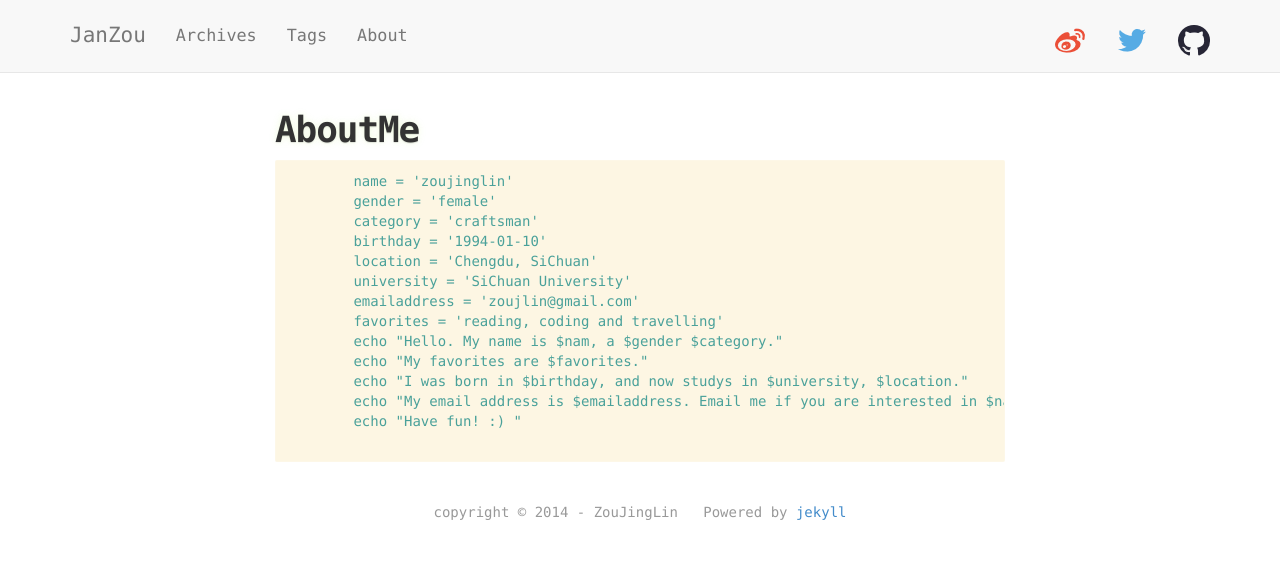
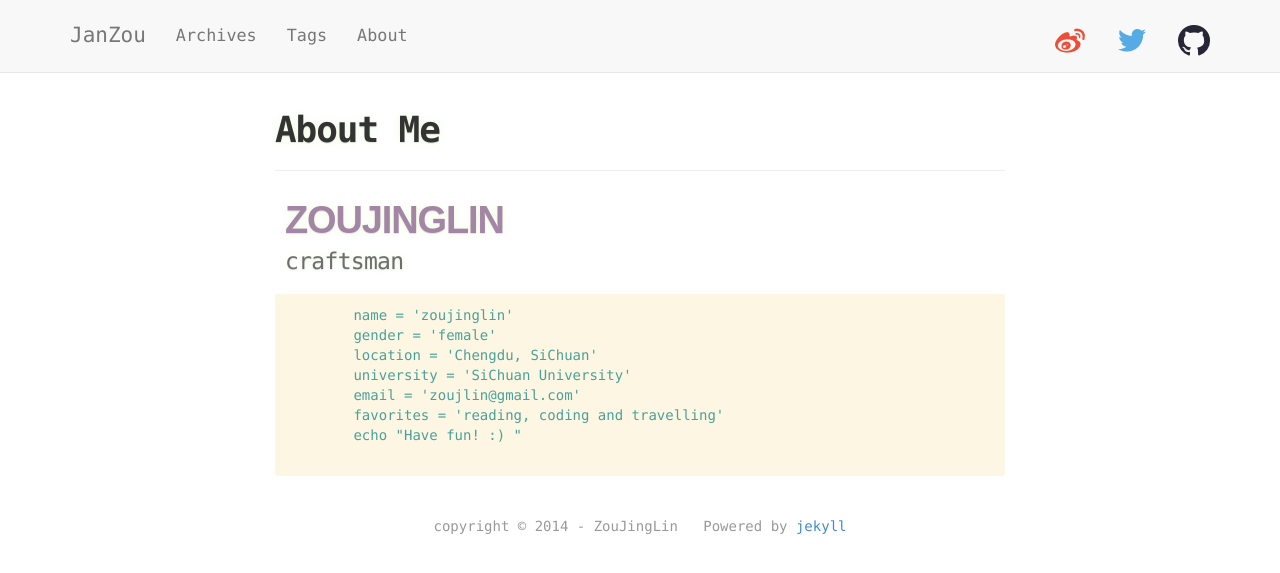
Before and after one commit to Jan-zou/jan-zou.github.com, a Jekyll site: the page built from about/index.html, in a window 1280 px wide. Shown: the top 573 px of the page. Built offline with Jekyll 4.4.1, drawn with Linux system fonts in a browser that asks for light colours; nearby versions of some CDN libraries; Markdown is read by kramdown in place of the engine named in the settings.

Commit message:
chagne aboutme and add continue reading button

```diff
--- a/about/index.html
+++ b/about/index.html
@@ -4,22 +4,17 @@ title: aboutme
 ---
 
 <article class="col-md-8 col-md-offset-2">
-	<h1>AboutMe</h1>
+	<h1>About Me</h1>
+	<hr>
+	<h2 id="user_top">zoujinglin</h2>
+	<h3 id="category">craftsman</h3>
 	<pre>
 	name = 'zoujinglin'
 	gender = 'female'
-	category = 'craftsman'
-	birthday = '1994-01-10'
 	location = 'Chengdu, SiChuan'
 	university = 'SiChuan University'
-	emailaddress = 'zoujlin@gmail.com'
+	email = 'zoujlin@gmail.com'
 	favorites = 'reading, coding and travelling'
-	echo "Hello. My name is $nam, a $gender $category."
-	echo "My favorites are $favorites."
-	echo "I was born in $birthday, and now studys in $university, $location."
-	echo "My email address is $emailaddress. Email me if you are interested in $name."
 	echo "Have fun! :) "
 	</pre>
-
-
 </article>
--- a/archives/index.html
+++ b/archives/index.html
@@ -15,7 +15,7 @@ layout: default
     {% endunless %}
 
     <div class="postlist">
-        <h3><a href="{{ post.url }}" rel="prefetch">{{ post.title }}</a></h3>
+        <h3><a href="{{ post.url }}" rel="prefetch" class="title">{{ post.title }}</a></h3>
         <div class="meta">
             <time pubdate datetime="{{ post.date | date: "%Y-%m-%d" }}" title="{{ post.date | date: "%Y-%m-%d" }}">{{ post.date | date: "%Y-%m-%d" }}</time>
             {% for tag in post.tags %}
--- a/assets/css/main.css
+++ b/assets/css/main.css
@@ -38,6 +38,10 @@ li {
 
 
 /*  paper list */
+a.title:hover {
+  color: #a385a5;
+  text-decoration: none;
+}
 .meta {
 	color: #999;
 }
@@ -61,6 +65,30 @@ ol hr {
 .title-item li a {
   font-size: 1.3em;
 }
+a.buttonize {
+  display: inline-block;
+  border-radius: 30px;
+  outline: 0;
+  transition-property: all;
+  transition-duration: .2s;
+}
+a.buttonize.outline {
+  background-color: transparent;
+  color: #767676;
+  border: 1px solid #e4e4e4;
+}
+a.buttonize.small {
+  font-size: 14px;
+  line-height: 30px;
+  padding-left: 20px;
+  padding-right: 20px;
+  font-weight: 400;
+}
+a.buttonize.outline:hover {
+  color: #fff;
+  background-color: #a385a5;
+  text-decoration: none;
+}
 
 
 /*  post */
@@ -77,7 +105,7 @@ header a, .meta a {
   background-color: #999999;
   border-radius: 10px;
   color: #ffffff;
-  padding: 3px;
+  padding: 3px 8px;
   font-size: 0.8em;
 }
 header a:hover, .meta a:hover {
@@ -91,6 +119,35 @@ section {
 }
 
 
+/* about */
+h2#user_top {
+  text-transform: uppercase;
+  font-size: 38px;
+  line-height: 38px;
+  color: #A385A5;
+  font-weight: 900;
+  font-family: 'freight-sans-pro',sans-serif;
+  padding: 0;
+  padding-left: 10px;
+  padding-right: 10px;
+  max-width: 500px;
+  margin-bottom: 10px;
+  margin-top: 30px;
+}
+h3#category {
+  margin: 0;
+  font-size: 23px;
+  color: #6e6e6e;
+  font-weight: 300;
+  max-width: 450px;
+  margin-bottom: 20px;
+  margin-top: 5px;
+  padding-left: 10px;
+  padding-right: 10px;
+}
+
+
+/* general */
 h1, h2, h3, h4, h5, h6 {
   font-family: Monaco, "Bitstream Vera Sans Mono", "Lucida Console", Terminal, monospace;
   letter-spacing: -0.03em;
--- a/index.html
+++ b/index.html
@@ -6,7 +6,7 @@ layout: default
 
         {% for post in site.posts %}
         <div class="postlist">
-            <h2 class="title"><a href="{{ post.url }}">{{ post.title }}</a></h2>
+            <h2><a href="{{ post.url }}" class="title">{{ post.title }}</a></h2>
 
             <div class="meta">
                 <time pubdate datetime="{{ post.date | date: "%Y-%m-%d" }}" title="{{ post.date | date: "%Y-%m-%d" }}">{{ post.date | date: "%Y-%m-%d" }}</time>
@@ -20,6 +20,10 @@ layout: default
                 {{ post.excerpt | truncate: 100 }}
             </div>
 
+            <div>
+                <a href="{{ post.url }}" class="buttonize outline small">continue reading →</a>
+            </div>
+
             <hr>
         </div>
         {% endfor %}
--- a/tags/index.html
+++ b/tags/index.html
@@ -10,7 +10,7 @@ title: tags
 				{% for post in tag[1] %}
 				<li>
 					<time class="meta" datetime="{{ post.date | date:"%Y-%m-%d" }}">{{ post.date | date:"%Y-%m-%d" }}</time>
-	  				<a class="tag-t" href="{{ site.url }}{{ post.url }}" title="{{ post.title }}">{{ post.title }}</a>
+	  				<a class="tag-t title" href="{{ site.url }}{{ post.url }}" title="{{ post.title }}">{{ post.title }}</a>
 				</li>
 				{% endfor %}
 				<hr/>
```
